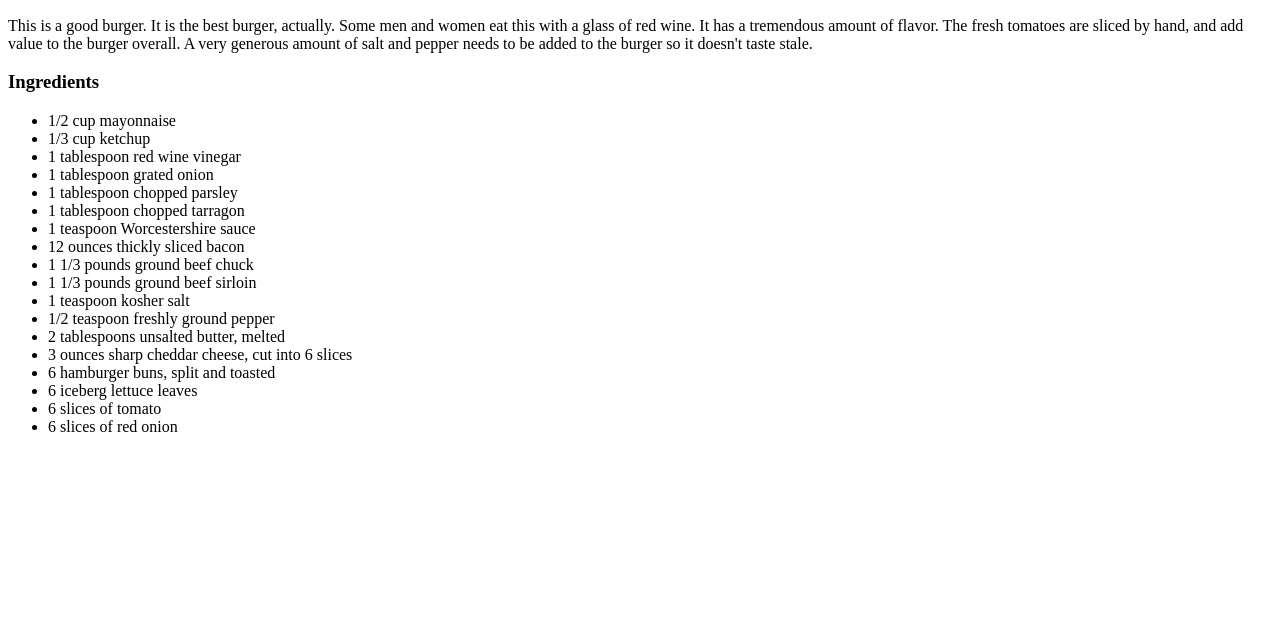
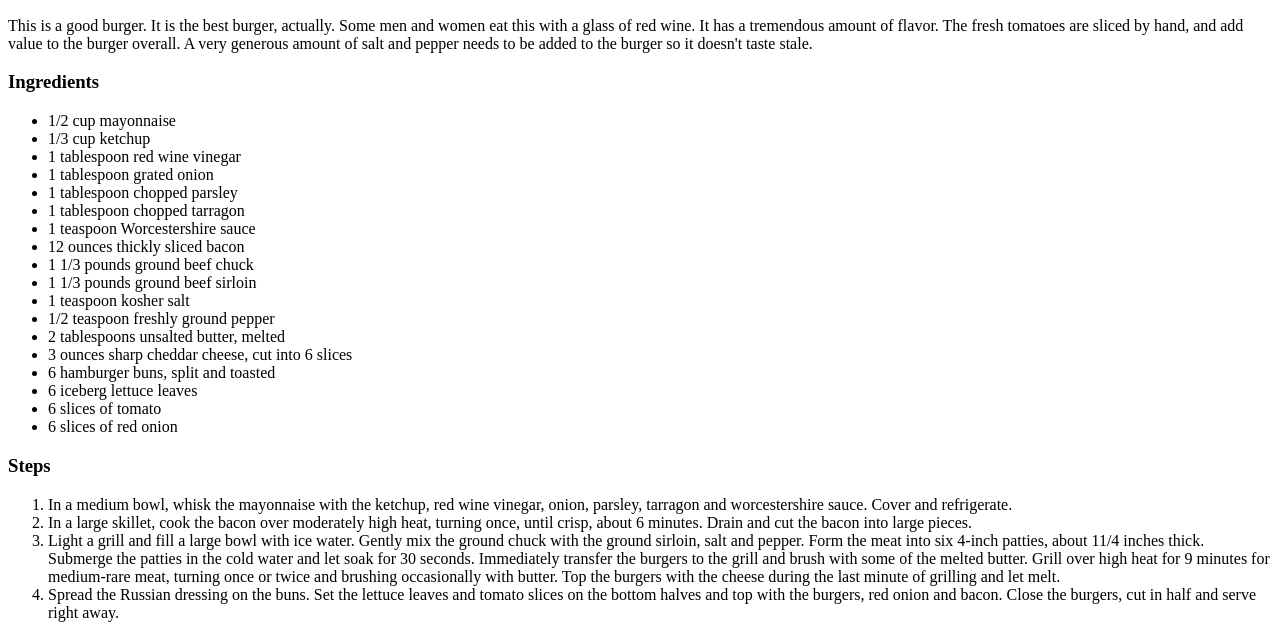
Before and after one commit to agb727387/odin-recipes, a plain HTML site: page recipes/burger.html in a window 1280 px wide. Shown: the part 182-820 px from the top of the page. Drawn offline with Linux system fonts and the light colour scheme.

Commit message:
Complete burger.html

```diff
--- a/recipes/burger.html
+++ b/recipes/burger.html
@@ -40,5 +40,25 @@
             <li>6 slices of tomato</li>
             <li>6 slices of red onion</li>
         </ul>
+
+        <h3><strong>Steps</strong></h3>
+        <ol>
+            <li>In a medium bowl, whisk the mayonnaise with the ketchup, red wine vinegar, onion, parsley, tarragon and
+                worcestershire sauce. Cover and refrigerate.
+            </li>
+            <li>In a large skillet, cook the bacon over moderately high heat, turning once, until crisp, about 6 minutes.
+                Drain and cut the bacon into large pieces.
+            </li>
+            <li>Light a grill and fill a large bowl with ice water. Gently mix the ground chuck with the ground sirloin,
+                salt and pepper. Form the meat into six 4-inch patties, about 11/4 inches thick. Submerge the patties in
+                the cold water and let soak for 30 seconds. Immediately transfer the burgers to the grill and brush with
+                some of the melted butter. Grill over high heat for 9 minutes for medium-rare meat, turning once or twice
+                and brushing occasionally with butter. Top the burgers with the cheese during the last minute of grilling
+                and let melt.
+            </li>
+            <li>Spread the Russian dressing on the buns. Set the lettuce leaves and tomato slices on the bottom halves and
+                top with the burgers, red onion and bacon. Close the burgers, cut in half and serve right away.
+            </li>
+        </ol>
     </body>
 </html>
```
Also changed, not shown: index.html (+5 -1 lines).
